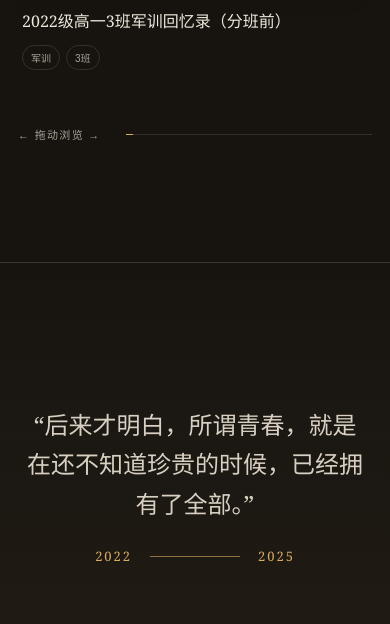
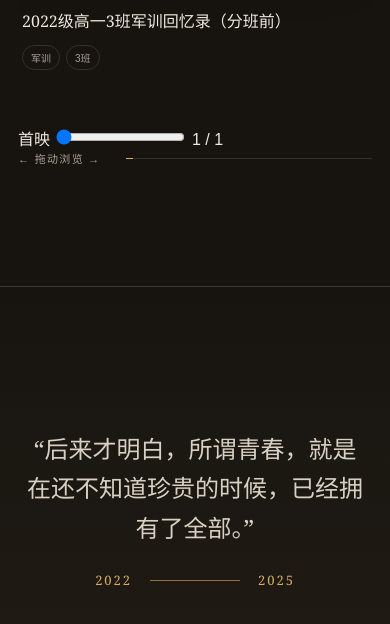
Before and after one commit to Panini-pig/dtzx-memory, a plain HTML site: page index.html in a window 390 px wide. Shown: the part 1608-2232 px from the top of the page. Drawn offline with Linux system fonts and the light colour scheme.

Commit message:
Optimize mobile index.html

```diff
--- a/index.html
+++ b/index.html
@@ -69,6 +69,11 @@
         <div class="timeline-main">
           <div class="timeline-date"><span id="activeMonth">2022 · 08</span><small id="activeGrade">高一 · 初见</small></div>
           <div class="timeline-rail" id="timelineRail" tabindex="0" aria-label="可拖动的视频时间线"></div>
+          <div class="timeline-scrubber">
+            <span aria-hidden="true">首映</span>
+            <input id="timelineScrubber" type="range" min="0" max="1" value="0" step="1" aria-label="滑动切换时间线视频" />
+            <output id="timelinePosition" for="timelineScrubber">1 / 1</output>
+          </div>
           <div class="timeline-hint"><span>← 拖动浏览 →</span><span class="rail-progress"><i id="railProgress"></i></span></div>
         </div>
         <div class="time-dial-wrap">
```
